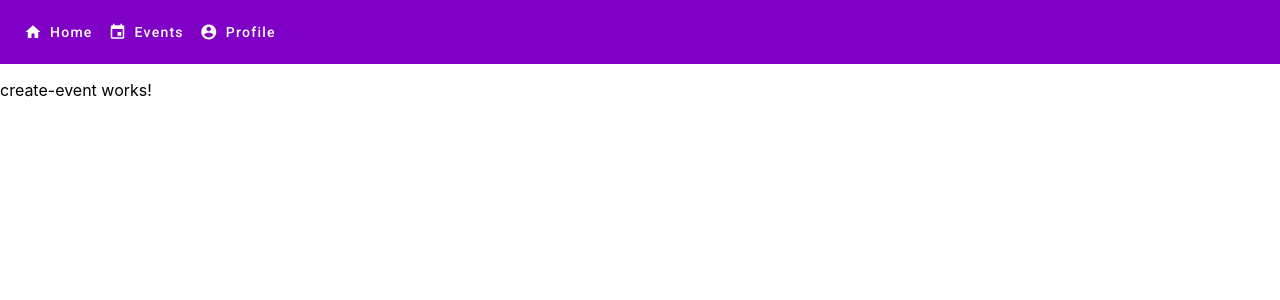
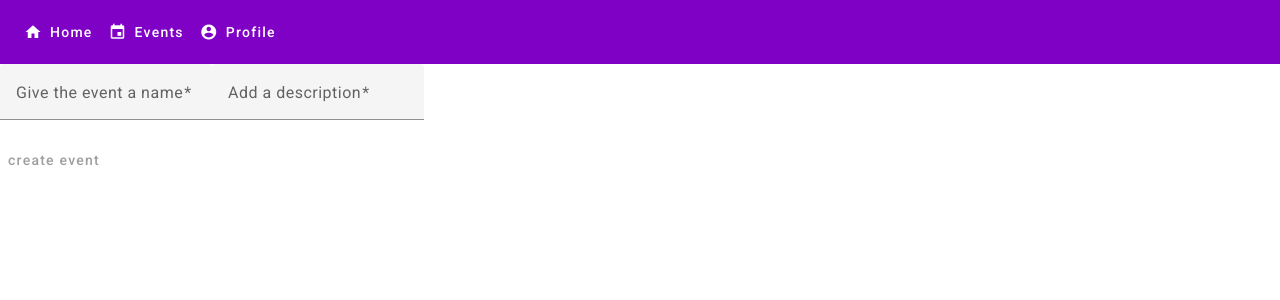
Before and after one commit to matekoncz/eowa, an Angular app in the folder eowa_frontend/: page /create-event in a window 1280 px wide. Shown: the top 300 px of the page. Built offline with nearby package versions, Linux system fonts and the light colour scheme.

Commit message:
create createEvent

```diff
--- a/eowa_frontend/src/app/components/create-event/create-event.component.html
+++ b/eowa_frontend/src/app/components/create-event/create-event.component.html
@@ -1 +1,20 @@
-<p>create-event works!</p>
+<div id=formcontainer>
+  <form id="form" [formGroup]="createEventForm">
+    <mat-form-field id="name">
+      <mat-label>Give the event a name</mat-label>
+      <input matInput placeholder="event name" formControlName="name" required />
+      @if (createEventForm.controls["name"].invalid) {
+      <mat-error>enter at least 8 characters</mat-error>
+      }
+    </mat-form-field>
+
+    <mat-form-field id="description">
+      <mat-label>Add a description</mat-label>
+      <input matInput placeholder="description" formControlName="description" required />
+      @if (createEventForm.controls["description"].invalid) {
+      <mat-error>enter at least 8 characters</mat-error>
+      }
+    </mat-form-field>
+  </form>
+  <button mat-button (click)="createEvent()" [disabled]="!createEventForm.valid">create event</button>
+</div>
--- a/eowa_frontend/src/app/components/create-event/create-event.component.ts
+++ b/eowa_frontend/src/app/components/create-event/create-event.component.ts
@@ -1,12 +1,80 @@
-import { Component } from '@angular/core';
+import { Component, inject } from '@angular/core';
+import { FormControl, FormGroup, FormsModule } from '@angular/forms';
+import { MatFormFieldModule } from '@angular/material/form-field';
+import { ReactiveFormsModule } from '@angular/forms';
+import { MatInputModule } from '@angular/material/input';
+import { Validators } from '@angular/forms';
+import { MatButtonModule } from '@angular/material/button';
+import { HttpStatusCode } from '@angular/common/http';
+import { from } from 'rxjs';
+import { Router } from '@angular/router';
+import { EventService } from '../../services/event.service';
+import { UserService } from '../../services/user.service';
+import { EowaEvent } from '../../Model/EowaEvent';
+import { MatDialog } from '@angular/material/dialog';
+import { PopUpInfoComponent } from '../popup-info/popup-info.component';
 
 @Component({
   selector: 'app-create-event',
   standalone: true,
-  imports: [],
+  imports: [
+    FormsModule,
+    ReactiveFormsModule,
+    MatFormFieldModule,
+    MatInputModule,
+    MatButtonModule,
+  ],
   templateUrl: './create-event.component.html',
-  styleUrl: './create-event.component.css'
+  styleUrl: './create-event.component.css',
 })
 export class CreateEventComponent {
+  createEventForm: FormGroup = new FormGroup({
+    name: new FormControl('', [Validators.required, Validators.minLength(8)]),
 
+    description: new FormControl('', [
+      Validators.required,
+      Validators.minLength(8),
+    ]),
+  });
+
+  dialog = inject(MatDialog);
+
+  constructor(
+    private eventservice: EventService,
+    private userservice: UserService,
+    private router: Router
+  ) {}
+
+  createEvent() {
+    if (!this.createEventForm.valid) {
+      return;
+    }
+
+    this.eventservice
+      .createEvent({
+        eventName: this.createEventForm.value['name']!,
+        description: this.createEventForm.value['description']!,
+        owner: this.userservice.getCurrentUser(),
+        participants: [],
+      })
+      .subscribe((response) => {
+        let status = response.status;
+        if (status == HttpStatusCode.Ok) {
+          const dialogRef = this.dialog.open(PopUpInfoComponent, {
+            data: { title: 'Success', content: 'Event created successfully' },
+          });
+          from(response.json()).subscribe((event: EowaEvent) => {
+            this.router.navigate(['create-calendar'], {
+              queryParams: { id: event.id },
+            });
+          });
+        } else {
+          from(response.text()).subscribe((message) => {
+            const dialogRef = this.dialog.open(PopUpInfoComponent, {
+              data: { title: 'Error', content: message },
+            });
+          });
+        }
+      });
+  }
 }
```
